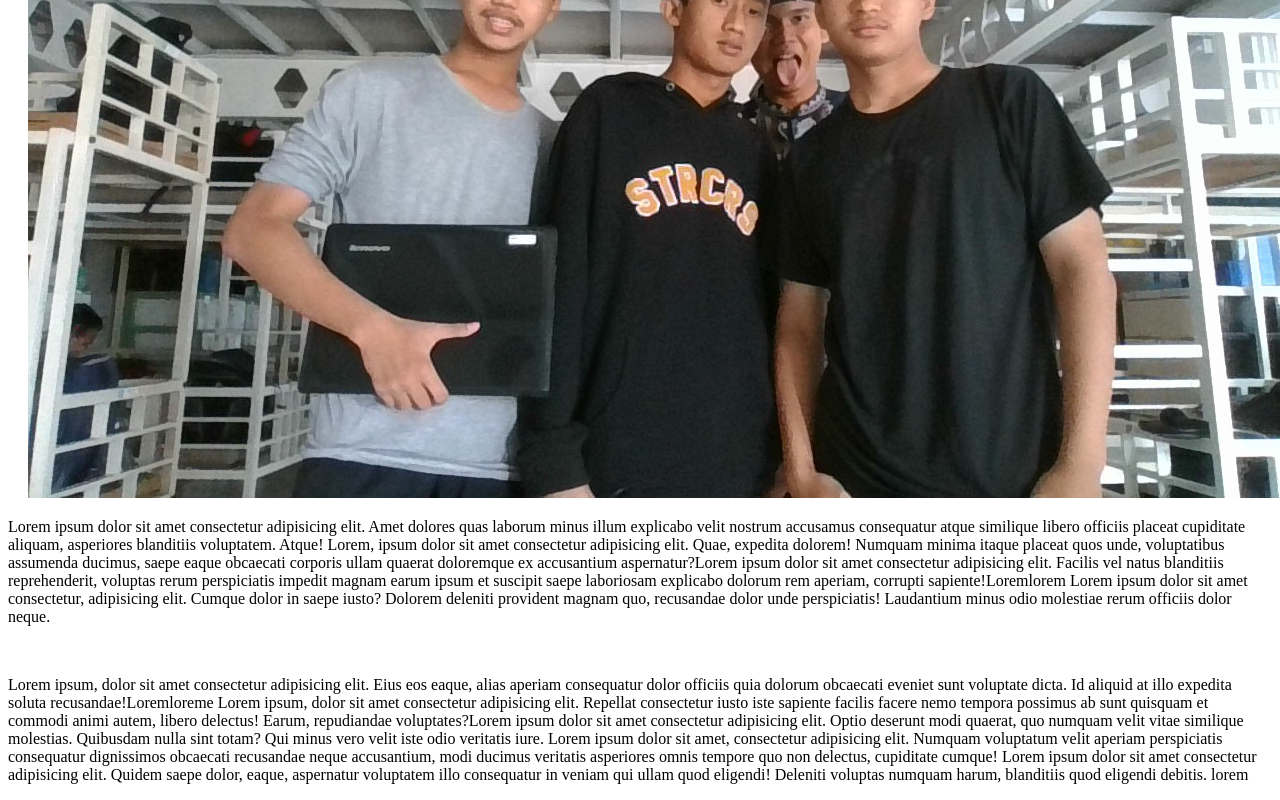
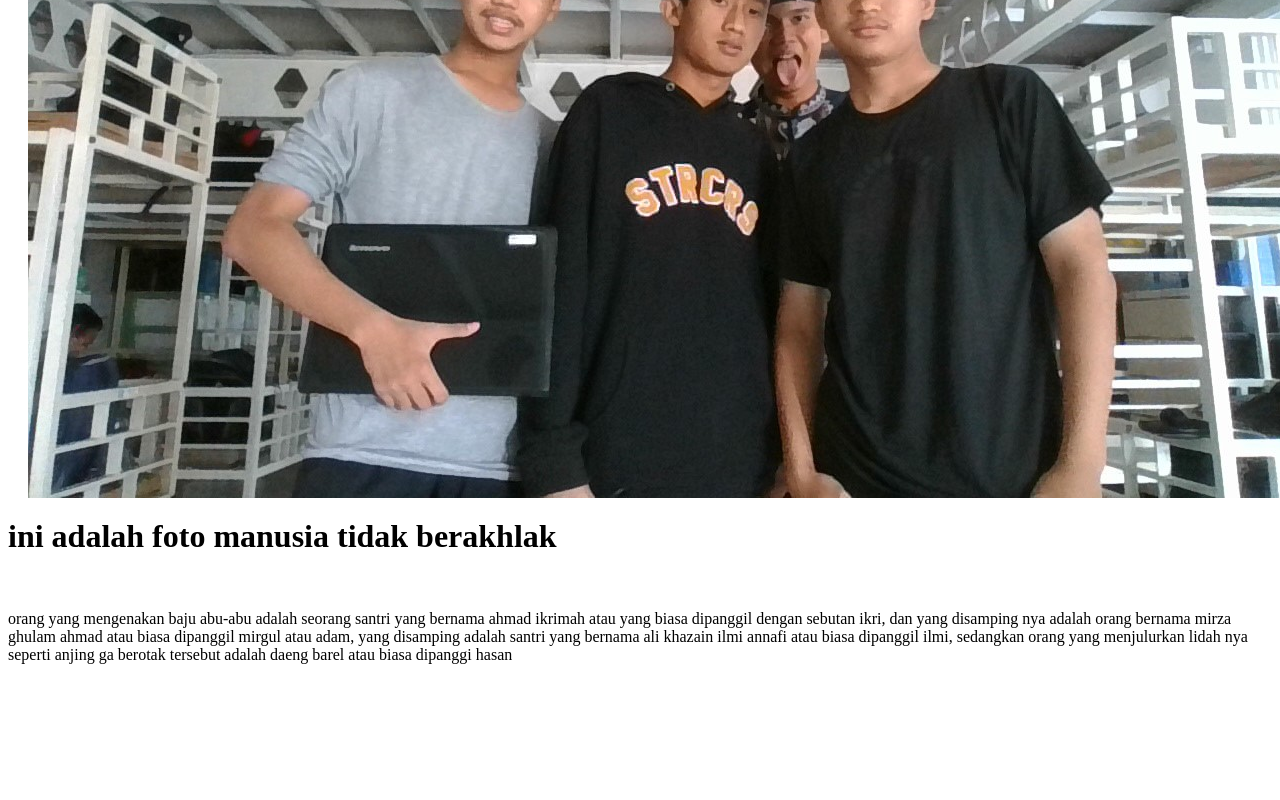
Before and after one commit to BULLSH4RK/BULLSH4RK.github.io, a plain HTML site: page index.html in a window 1280 px wide. Shown: the part 336-1136 px from the top of the page. After the commit the page ends 1016 px from the top, so only its background shows below. Drawn offline with Linux system fonts and the light colour scheme.

Commit message:
Update index.html

```diff
--- a/index.html
+++ b/index.html
@@ -22,8 +22,8 @@
 <hr>
 <!--preview-->
 <img src="contoh.jpg" class="foto" alt="">
-<p>Lorem ipsum dolor sit amet consectetur adipisicing elit. Amet dolores quas laborum minus illum explicabo velit nostrum accusamus consequatur atque similique libero officiis placeat cupiditate aliquam, asperiores blanditiis voluptatem. Atque! Lorem, ipsum dolor sit amet consectetur adipisicing elit. Quae, expedita dolorem! Numquam minima itaque placeat quos unde, voluptatibus assumenda ducimus, saepe eaque obcaecati corporis ullam quaerat doloremque ex accusantium aspernatur?Lorem ipsum dolor sit amet consectetur adipisicing elit. Facilis vel natus blanditiis reprehenderit, voluptas rerum perspiciatis impedit magnam earum ipsum et suscipit saepe laboriosam explicabo dolorum rem aperiam, corrupti sapiente!Loremlorem  Lorem ipsum dolor sit amet consectetur, adipisicing elit. Cumque dolor in saepe iusto? Dolorem deleniti provident magnam quo, recusandae dolor unde perspiciatis! Laudantium minus odio molestiae rerum officiis dolor neque.</p>
+<h1>ini adalah foto manusia tidak berakhlak</h1>
 <br>
-<p>Lorem ipsum, dolor sit amet consectetur adipisicing elit. Eius eos eaque, alias aperiam consequatur dolor officiis quia dolorum obcaecati eveniet sunt voluptate dicta. Id aliquid at illo expedita soluta recusandae!Loremloreme    Lorem ipsum, dolor sit amet consectetur adipisicing elit. Repellat consectetur iusto iste sapiente facilis facere nemo tempora possimus ab sunt quisquam et commodi animi autem, libero delectus! Earum, repudiandae voluptates?Lorem ipsum dolor sit amet consectetur adipisicing elit. Optio deserunt modi quaerat, quo numquam velit vitae similique molestias. Quibusdam nulla sint totam? Qui minus vero velit iste odio veritatis iure. Lorem ipsum dolor sit amet, consectetur adipisicing elit. Numquam voluptatum velit aperiam perspiciatis consequatur dignissimos obcaecati recusandae neque accusantium, modi ducimus veritatis asperiores omnis tempore quo non delectus, cupiditate cumque! Lorem ipsum dolor sit amet consectetur adipisicing elit. Quidem saepe dolor, eaque, aspernatur voluptatem illo consequatur in veniam qui ullam quod eligendi! Deleniti voluptas numquam harum, blanditiis quod eligendi debitis. lorem</p>
+<p>orang yang mengenakan baju abu-abu adalah seorang santri yang bernama ahmad ikrimah atau yang biasa dipanggil dengan sebutan ikri, dan yang disamping nya adalah orang bernama mirza ghulam ahmad atau biasa dipanggil mirgul atau adam, yang disamping adalah santri yang bernama ali khazain ilmi annafi atau biasa dipanggil ilmi, sedangkan orang yang menjulurkan lidah nya seperti anjing ga berotak tersebut adalah daeng barel atau biasa dipanggi hasan</p>
 </body>
 </html>
```
